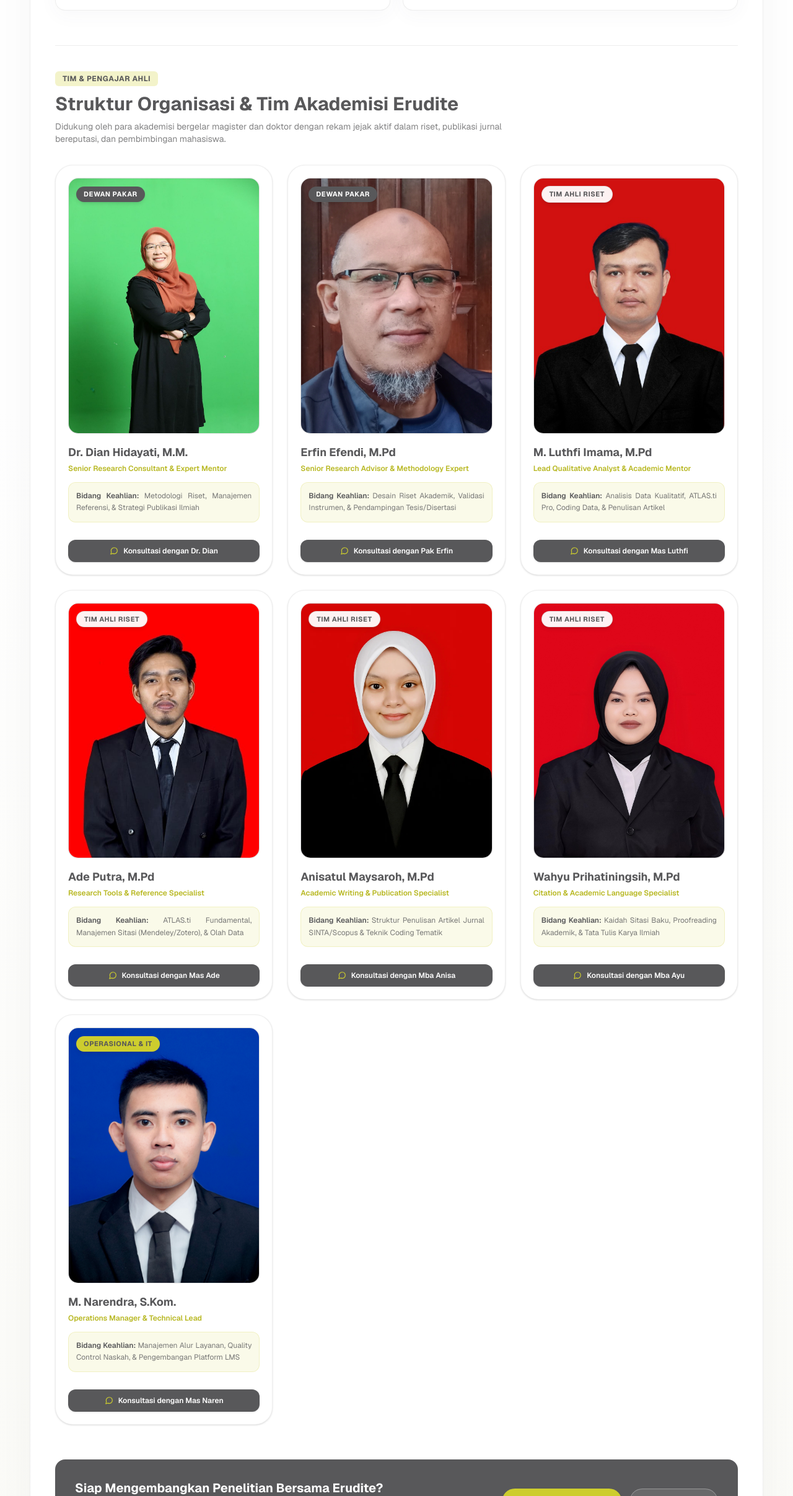
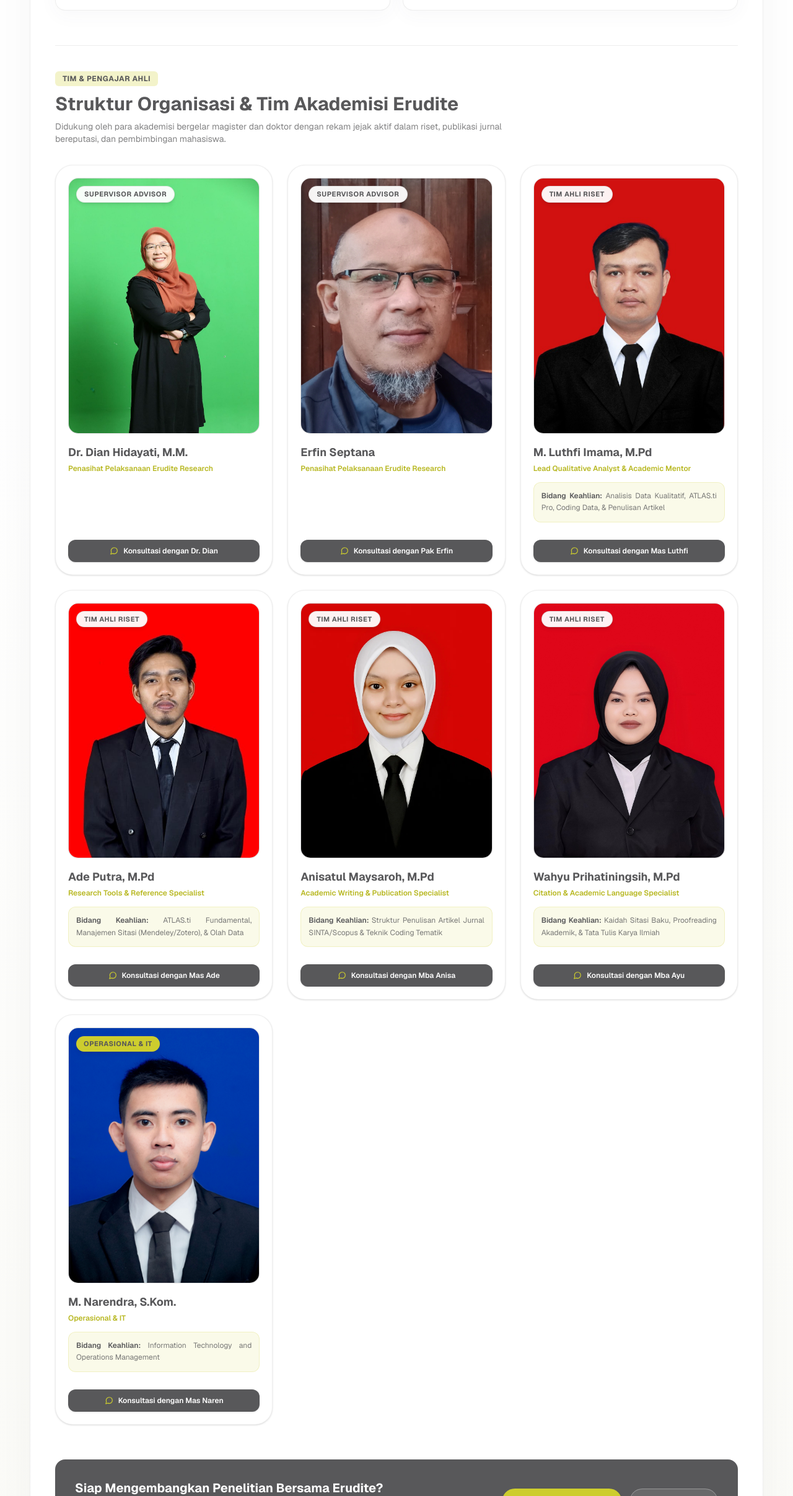
Before and after one commit to Narendra238/erudite-web, a Next.js app: page /tentang in a window 1280 px wide. Shown: the part 1524-3938 px from the top of the page at 62% size. Built offline with nearby package versions, Linux system fonts and the light colour scheme.

Commit message:
Perbaikan dari about

```diff
--- a/app/tentang/page.tsx
+++ b/app/tentang/page.tsx
@@ -35,21 +35,28 @@ const businessGoals = [
   },
 ];
 
-const teamStructure = [
+interface TeamMember {
+  name: string;
+  shortName: string;
+  role: string;
+  focus?: string;
+  badge: string;
+  image: string;
+}
+
+const teamStructure: TeamMember[] = [
   {
     name: "Dr. Dian Hidayati, M.M.",
     shortName: "Dr. Dian",
-    role: "Senior Research Consultant & Expert Mentor",
-    focus: "Metodologi Riset, Manajemen Referensi, & Strategi Publikasi Ilmiah",
-    badge: "Dewan Pakar",
+    role: "Penasihat Pelaksanaan Erudite Research",
+    badge: "Supervisor Advisor",
     image: "/BuDian.jpeg",
   },
   {
-    name: "Erfin Efendi, M.Pd",
+    name: "Erfin Septana",
     shortName: "Pak Erfin",
-    role: "Senior Research Advisor & Methodology Expert",
-    focus: "Desain Riset Akademik, Validasi Instrumen, & Pendampingan Tesis/Disertasi",
-    badge: "Dewan Pakar",
+    role: "Penasihat Pelaksanaan Erudite Research",
+    badge: "Supervisor Advisor",
     image: "/PakErfin.jpeg",
   },
   {
@@ -87,8 +94,8 @@ const teamStructure = [
   {
     name: "M. Narendra, S.Kom.",
     shortName: "Mas Naren",
-    role: "Operations Manager & Technical Lead",
-    focus: "Manajemen Alur Layanan, Quality Control Naskah, & Pengembangan Platform LMS",
+    role: "Operasional & IT",
+    focus: "Information Technology and Operations Management",
     badge: "Operasional & IT",
     image: "/Naren.jpg",
   },
@@ -311,11 +318,13 @@ export default function TentangPage() {
                       {member.role}
                     </p>
 
-                    <div className="mt-3.5 rounded-xl bg-[#CDCD2E]/10 p-3 border border-[#CDCD2E]/20">
-                      <p className="text-xs leading-relaxed text-[#58585A]/80 text-justify">
-                        <strong className="text-[#58585A] font-semibold">Bidang Keahlian:</strong> {member.focus}
-                      </p>
-                    </div>
+                    {member.focus ? (
+                      <div className="mt-3.5 rounded-xl bg-[#CDCD2E]/10 p-3 border border-[#CDCD2E]/20">
+                        <p className="text-xs leading-relaxed text-[#58585A]/80 text-justify">
+                          <strong className="text-[#58585A] font-semibold">Bidang Keahlian:</strong> {member.focus}
+                        </p>
+                      </div>
+                    ) : null}
                   </div>
 
                   {/* Consultation Button */}
```
